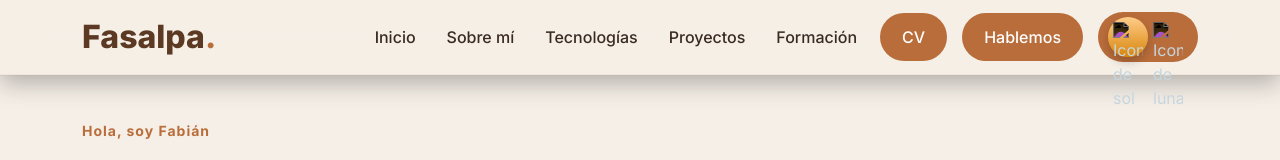
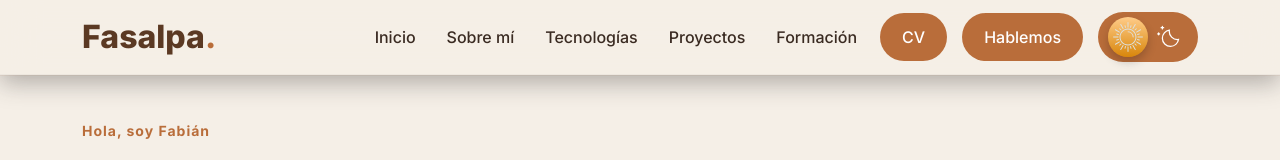
Before and after one commit to Fasalpa/Portafolio-FaSalPa, a plain HTML site: page index.html in a window 1280 px wide. Shown: the top 160 px of the page. Drawn offline with nearby package versions, Linux system fonts and the light colour scheme; the site is published under a folder, as on GitHub Pages, so addresses that start at the root find nothing.

Commit message:
Update image paths in index.html to relative URLs

```diff
--- a/index.html
+++ b/index.html
@@ -64,12 +64,12 @@
               aria-label="Cambiar entre modo claro y modo oscuro"
             >
               <img
-                src="/assets/sun-svgrepo-com.svg"
+                src="./assets/sun-svgrepo-com.svg"
                 class="sun"
                 alt="Icono de sol"
               />
               <img
-                src="/assets/moon-svgrepo-com.svg"
+                src="./assets/moon-svgrepo-com.svg"
                 class="moon"
                 alt="Icono de luna"
               />
```
